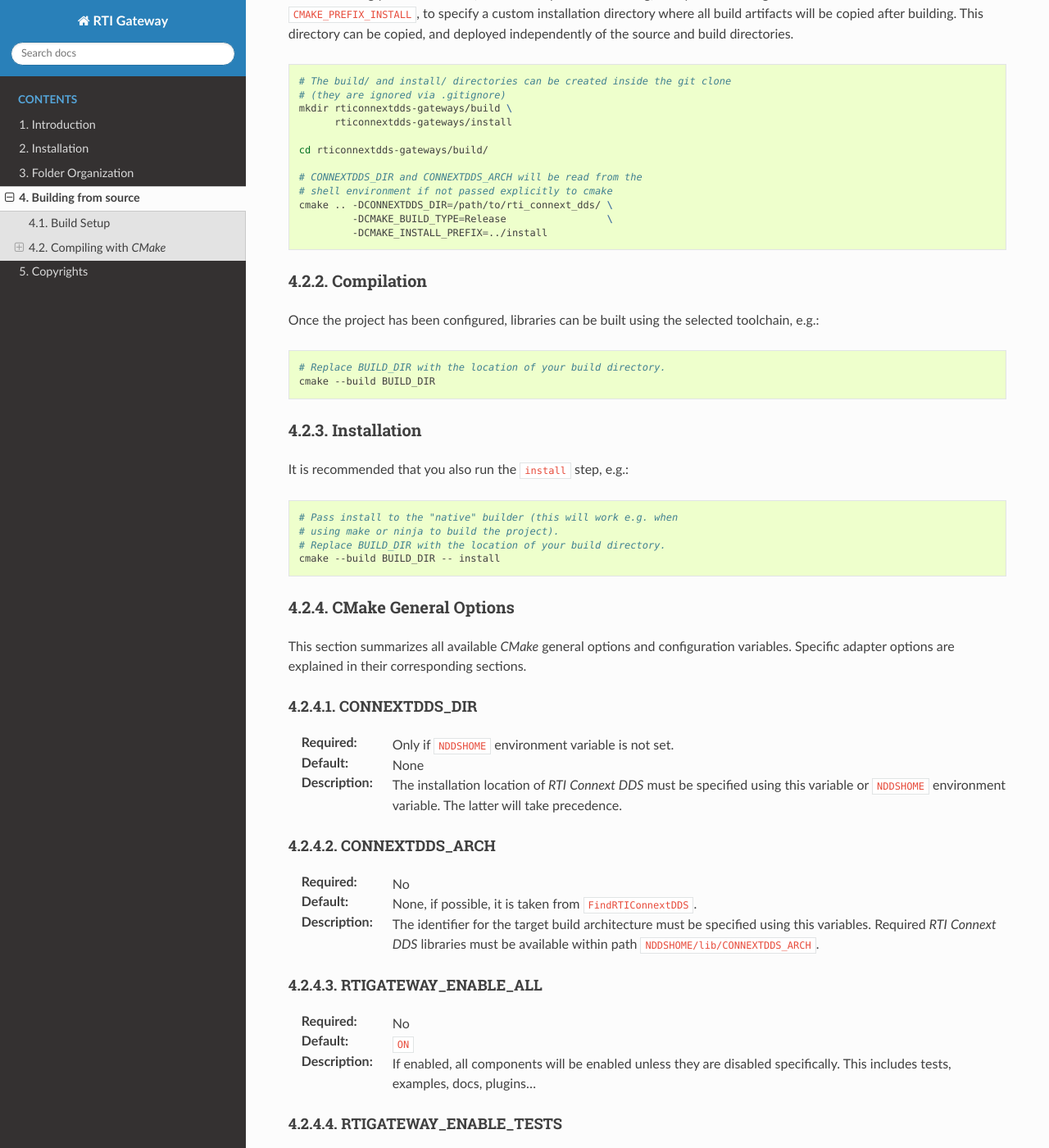
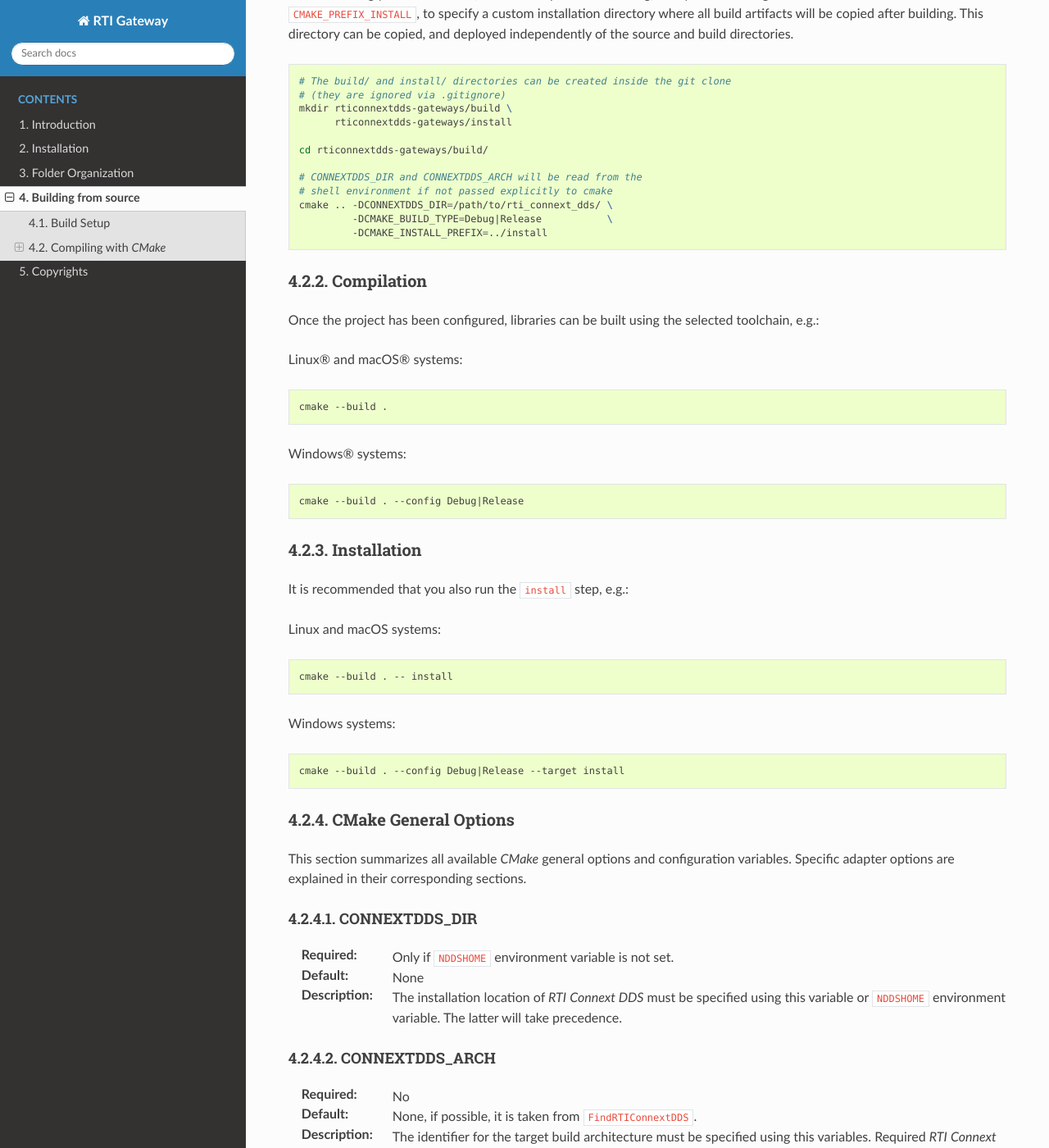
Before and after one commit to rticommunity/rticonnextdds-gateway, a Sphinx documentation site: the page built from doc/building.rst, in a window 1280 px wide and 1400 px high, scrolled down 856 px. Shown: the whole window at 82% size. Built offline with Sphinx 7.4.7 and the Read the Docs theme 2.0.0, drawn with Linux system fonts in a browser that asks for light colours; formulas are drawn with MathJax 3; some of the changed text lies outside the part shown.

Commit message:
Adding minor changes to the documentation #5

```diff
--- a/doc/building.rst
+++ b/doc/building.rst
@@ -59,7 +59,7 @@ directories.
     # CONNEXTDDS_DIR and CONNEXTDDS_ARCH will be read from the
     # shell environment if not passed explicitly to cmake
     cmake .. -DCONNEXTDDS_DIR=/path/to/rti_connext_dds/ \
-             -DCMAKE_BUILD_TYPE=Release                 \
+             -DCMAKE_BUILD_TYPE=Debug|Release           \
              -DCMAKE_INSTALL_PREFIX=../install
 
 Compilation
@@ -68,23 +68,34 @@ Compilation
 Once the project has been configured, libraries can be built using the selected
 toolchain, e.g.:
 
+Linux® and macOS® systems:
+
 .. code-block:: sh
 
-    # Replace BUILD_DIR with the location of your build directory.
-    cmake --build BUILD_DIR
+    cmake --build .
 
+Windows® systems:
+
+.. code-block:: bat
+
+    cmake --build . --config Debug|Release
 
 Installation
 ------------
 
 It is recommended that you also run the ``install`` step, e.g.:
 
+Linux and macOS systems:
+
 .. code-block:: sh
 
-    # Pass install to the "native" builder (this will work e.g. when
-    # using make or ninja to build the project).
-    # Replace BUILD_DIR with the location of your build directory.
-    cmake --build BUILD_DIR -- install
+    cmake --build . -- install
+
+Windows systems:
+
+.. code-block:: bat
+
+    cmake --build . --config Debug|Release --target install
 
 CMake General Options
 ---------------------
--- a/doc/copyright.rst
+++ b/doc/copyright.rst
@@ -26,6 +26,12 @@ The software described in this document is furnished under and subject to the
 RTI software license agreement. The software may be used or copied only under
 the terms of the license agreement.
 
+This is an independent publication and is neither affiliated with, nor
+authorized, sponsored, or approved by, Microsoft Corporation.
+
+The security features of this product include software developed by the OpenSSL
+Project for use in the OpenSSL Toolkit (http://www.openssl.org/).
+
 Technical Support |br|
 Real-Time Innovations, Inc. |br|
 232 E. Java Drive |br|
--- a/doc/introduction.rst
+++ b/doc/introduction.rst
@@ -114,7 +114,7 @@ information on its use and configuration:
 
   * Adapters
 
-    * `Modbus <adapters/modbus/index.html>`__ : Integration plugin for the Modbus protocol.
+    * `Modbus® <adapters/modbus/index.html>`__ : Integration plugin for the MODBUS protocol.
     * `MQTT <adapters/mqtt/index.html>`__ : Integration plugin for the MQTT protocol.
 
   * Processors
--- a/plugins/adapters/modbus/doc/configuration.rst
+++ b/plugins/adapters/modbus/doc/configuration.rst
@@ -147,7 +147,7 @@ Consider the following custom data-type, which will hold the information
 to be written to each |MODBUS_DEVICE|.
 
 This example shows the configuration for DataNab
-`MBus_WTH_CO2_LCD_ETH <https://www.datanab.com/zc/docs/datanab/dth_wth/MBus_xTH_CO2_LCD_ETH.pdf>`__
+`MBus_WTH_CO2_LCD_ETH <https://github.com/rticommunity/rticonnextdds-gateway/tree/master/examples/modbus/MBus_WTH_CO2_LCD_ETH/MBus_xTH_CO2_LCD_ETH_datasheet.pdf>`__
 |MODBUS_DEVICE|. The data-type is defined as follows:
 
 .. code-block:: idl
--- a/plugins/adapters/modbus/doc/introduction.rst
+++ b/plugins/adapters/modbus/doc/introduction.rst
@@ -17,7 +17,7 @@ You can configure |RS| to route data between multiple |DDS_DOMAINS| and
 
 .. _section-adapter-registers-addresses:
 
-This document assumes you have a basic understanding of the Modbus protocol,
+This document assumes you have a basic understanding of the MODBUS protocol,
 DDS and Routing Service, and their terminology.
 
 Modbus Registers and Addresses
--- a/plugins/adapters/modbus/doc/vars.rst
+++ b/plugins/adapters/modbus/doc/vars.rst
@@ -1,13 +1,12 @@
 .. include:: ../../../../doc/vars.rst
 
-.. |RSMODBUS_TM| replace:: |RTI_RS_TM| *Modbus Adapter*
+.. |RSMODBUS_TM| replace:: |RTI_RS_TM| *Modbus® Adapter*
 .. |RTI_RSMODBUS| replace:: |RTI_RS| *Modbus Adapter*
 .. |MODBUS_CLIENT| replace:: *Modbus Client*
 .. |MODBUS_CLIENTs| replace:: *Modbus Clients*
 .. |MODBUS_SERVER| replace:: *Modbus Server*
 .. |MODBUS_DEVICE| replace:: *Modbus Device*
 .. |MODBUS_DEVICEs| replace:: *Modbus Devices*
-.. |MODBUS_ADAPTER_NAME| replace:: *ModbusAdapter*
 .. |MODBUS_ADAPTER_LIB_NAME_LINUX| replace:: ``librtimodbusadapter.so``
 .. |MODBUS_ADAPTER_LIB_NAME_MAC| replace:: ``librtimodbusadapter.dylib``
 .. |MODBUS_ADAPTER_LIB_NAME_WIN| replace:: ``rtimodbusadapter.dll``
--- a/plugins/adapters/mqtt/doc/introduction.rst
+++ b/plugins/adapters/mqtt/doc/introduction.rst
@@ -6,7 +6,7 @@
 Introduction
 ************
 
-|RSMQTT| is a plugin for |RTI_RS_TM| which enables communication between
+|RSMQTT_TM| is a plugin for |RTI_RS| which enables communication between
 *MQTT* and *DDS* applications.
 
 Using |RSMQTT|, |RS| can act as an |MQTT_CLIENT|, connect to an
--- a/plugins/adapters/mqtt/doc/vars.rst
+++ b/plugins/adapters/mqtt/doc/vars.rst
@@ -1,5 +1,6 @@
 .. include:: ../../../../doc/vars.rst
 
+.. |RSMQTT_TM| replace:: |RTI_RS_TM| *MQTT Adapter*
 .. |RTI_RSMQTT| replace:: *RTI* |RSMQTT|
 .. |MQTT_CLIENT| replace:: *MQTT Client*
 .. |MQTT_CLIENTS| replace:: *MQTT Clients*
--- a/plugins/processors/fwd/doc/configuration.rst
+++ b/plugins/processors/fwd/doc/configuration.rst
@@ -12,7 +12,7 @@ All configuration is specified in |RS|'s XML configuration file.
 
 .. _section-how-to-load-plugin:
 
-Load the |FWD_PROCESSOR_NAME| Plugin
+Load the Forwarding Processor Plugin
 ====================================
 
 |RSFWD| must be registered as a |RS| plugin by using the ``<processor_plugin>``
--- a/plugins/processors/fwd/doc/vars.rst
+++ b/plugins/processors/fwd/doc/vars.rst
@@ -3,7 +3,6 @@
 .. |RSFWD| replace:: |RS| *Forwarding Processor*
 .. |RSFWD_TM| replace:: |RTI_RS_TM| *Forwarding Processor*
 .. |RTI_RSFWD| replace:: |RTI_RS| *Forwarding Processor*
-.. |FWD_PROCESSOR_NAME| replace:: *Forwarding Processor*
 .. |FWD_PROCESSOR_LIB_NAME_LINUX| replace:: ``librtifwdprocessor.so``
 .. |FWD_PROCESSOR_LIB_NAME_MAC| replace:: ``librtifwdprocessor.dylib``
 .. |FWD_PROCESSOR_LIB_NAME_WIN| replace:: ``rtifwdprocessor.dll``
--- a/plugins/transformations/field/doc/configuration.rst
+++ b/plugins/transformations/field/doc/configuration.rst
@@ -12,8 +12,8 @@ All configuration is specified in |RS|'s XML configuration file.
 
 .. _section-how-to-load-plugin:
 
-Load the |FIELD_TRANSFORMATION_NAME| Plugin
-===========================================
+Load the Field Transformation Plugin
+====================================
 
 |RS_FIELD_TSFM| must be registered as a |RS| plugin by using the
 ``<transformation_plugin>`` tag.
--- a/plugins/transformations/field/doc/introduction.rst
+++ b/plugins/transformations/field/doc/introduction.rst
@@ -6,5 +6,5 @@
 Introduction
 ************
 
-|RS_FIELD_TSFM| provides a way of transforming DDS primitive fields to an octet
-sequence and viceversa.
+|RS_FIELD_TSFM_TM| provides a way of transforming DDS primitive fields to an
+octet sequence and viceversa.
--- a/plugins/transformations/field/doc/vars.rst
+++ b/plugins/transformations/field/doc/vars.rst
@@ -1,8 +1,8 @@
 .. include:: ../../../../doc/vars.rst
 
+.. |RS_FIELD_TSFM_TM| replace:: |RTI_RS_TM| *Field Trasformation*
 .. |RS_FIELD_TSFM| replace:: |RS| *Field Trasformation*
 .. |RTI_RS_FIELD_TSFM| replace:: *RTI* |RS_FIELD_TSFM|
-.. |FIELD_TRANSFORMATION_NAME| replace:: *Field Transformation*
 .. |FIELD_TRANSFORMATION_LIB_NAME_LINUX| replace:: ``librtifieldtransf.so``
 .. |FIELD_TRANSFORMATION_LIB_NAME_MAC| replace:: ``librtifieldtransf.dylib``
 .. |FIELD_TRANSFORMATION_LIB_NAME_WIN| replace:: ``rtifieldtransf.dll``
--- a/plugins/transformations/json/doc/configuration.rst
+++ b/plugins/transformations/json/doc/configuration.rst
@@ -12,8 +12,8 @@ All configuration is specified in |RS|'s XML configuration file.
 
 .. _section-how-to-load-plugin:
 
-Load the |JSON_TRANSFORMATION_NAME| Plugin
-===========================================
+Load the JSON Transformation Plugin
+===================================
 
 |RS_JSON_TSFM| must be registered as a |RS| plugin by using the
 ``<transformation_plugin>`` tag.
--- a/plugins/transformations/json/doc/introduction.rst
+++ b/plugins/transformations/json/doc/introduction.rst
@@ -6,7 +6,7 @@
 Introduction
 ************
 
-|RS_JSON_TSFM| provides a way of transforming DDS types into a JSON string
+|RS_JSON_TSFM_TM| provides a way of transforming DDS types into a JSON string
 (using standard DDS-JSON mapping), and store the result in an octet
 sequence field of the output.
 
--- a/plugins/transformations/json/doc/vars.rst
+++ b/plugins/transformations/json/doc/vars.rst
@@ -1,8 +1,8 @@
 .. include:: ../../../../doc/vars.rst
 
+.. |RS_JSON_TSFM_TM| replace:: |RTI_RS_TM| *JSON Trasformation*
 .. |RS_JSON_TSFM| replace:: |RS| *JSON Trasformation*
 .. |RTI_RS_JSON_TSFM| replace:: *RTI* |RS_JSON_TSFM|
-.. |JSON_TRANSFORMATION_NAME| replace:: *JSON Transformation*
 .. |JSON_TRANSFORMATION_LIB_NAME_LINUX| replace:: ``librtijsontransf.so``
 .. |JSON_TRANSFORMATION_LIB_NAME_MAC| replace:: ``librtijsontransf.dylib``
 .. |JSON_TRANSFORMATION_LIB_NAME_WIN| replace:: ``rtijsontransf.dll``
```
Also changed, not shown: other parts of doc/building.rst (+5 -5 lines), doc/installation.rst (+12 -2 lines), 2 other files.
